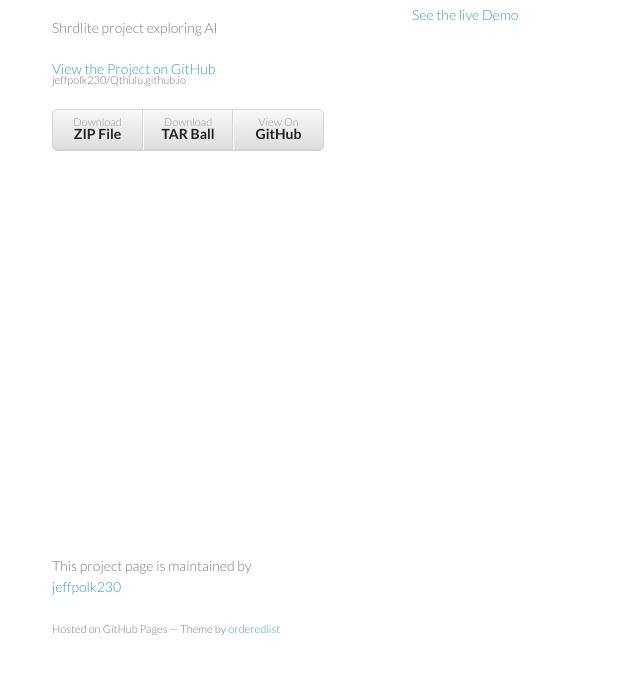
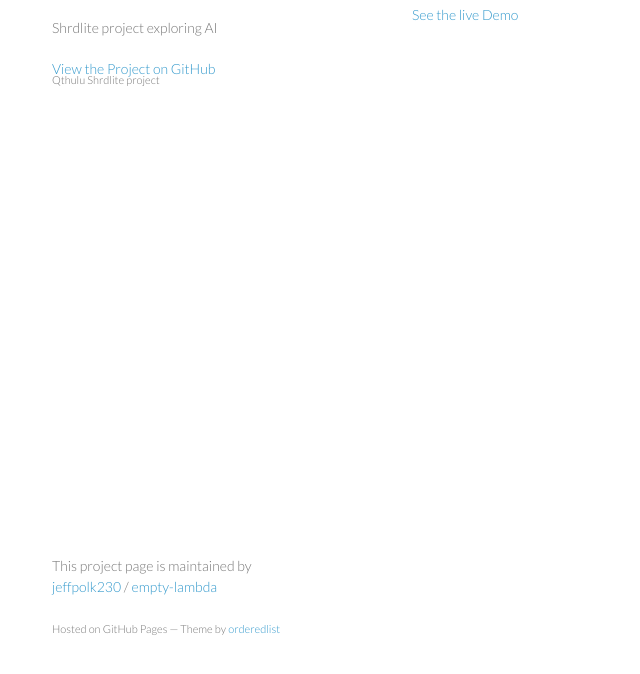
Before and after one commit to jeffpolk230/Qthulu.github.io, a plain HTML site: page index.html in a window 1280 px wide. Shown: the part 92-766 px from the top of the page, without its empty margins (158-798 px from the left). Drawn offline with Linux system fonts and the light colour scheme.

Commit message:
some corrections on links in page, now all refer to project page instead of origin gitio page

```diff
--- a/index.html
+++ b/index.html
@@ -18,14 +18,10 @@
         <h1>Qthulu Shrdlite</h1>
         <p>Shrdlite project exploring AI </p>
 
-        <p class="view"><a href="https://github.com/jeffpolk230/Qthulu.github.io">View the Project on GitHub <small>jeffpolk230/Qthulu.github.io</small></a></p>
-
-
-        <ul>
-          <li><a href="https://github.com/jeffpolk230/Qthulu.github.io/zipball/master">Download <strong>ZIP File</strong></a></li>
-          <li><a href="https://github.com/jeffpolk230/Qthulu.github.io/tarball/master">Download <strong>TAR Ball</strong></a></li>
-          <li><a href="https://github.com/jeffpolk230/Qthulu.github.io">View On <strong>GitHub</strong></a></li>
-        </ul>
+        <p class="view"><a
+        href="https://github.com/Qthulu/shrdlite-course-project">View
+        the Project on GitHub <small>Qthulu Shrdlite
+        project</small></a></p>
       </header>
       <section>
         <h3>
@@ -35,7 +31,9 @@
 <p> <a href="./demo.html">See the live Demo</a>
       </section>
       <footer>
-        <p>This project page is maintained by <a href="https://github.com/jeffpolk230">jeffpolk230</a></p>
+        <p>This project page is maintained by <a
+      href="https://github.com/jeffpolk230">jeffpolk230</a> /
+      <a href="https://github.com/empty-lambda">empty-lambda</a></p>
         <p><small>Hosted on GitHub Pages &mdash; Theme by <a href="https://github.com/orderedlist">orderedlist</a></small></p>
       </footer>
     </div>
```
